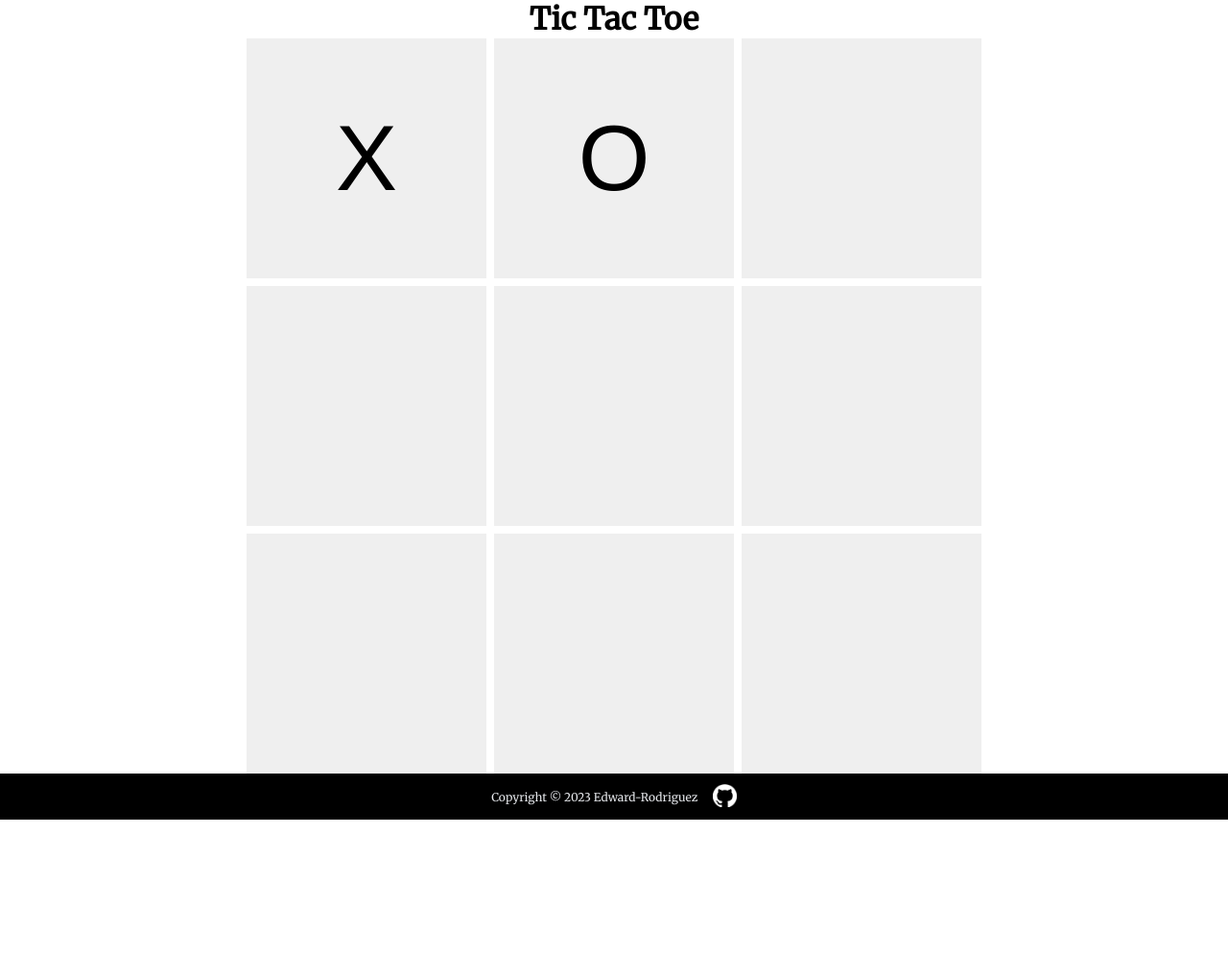
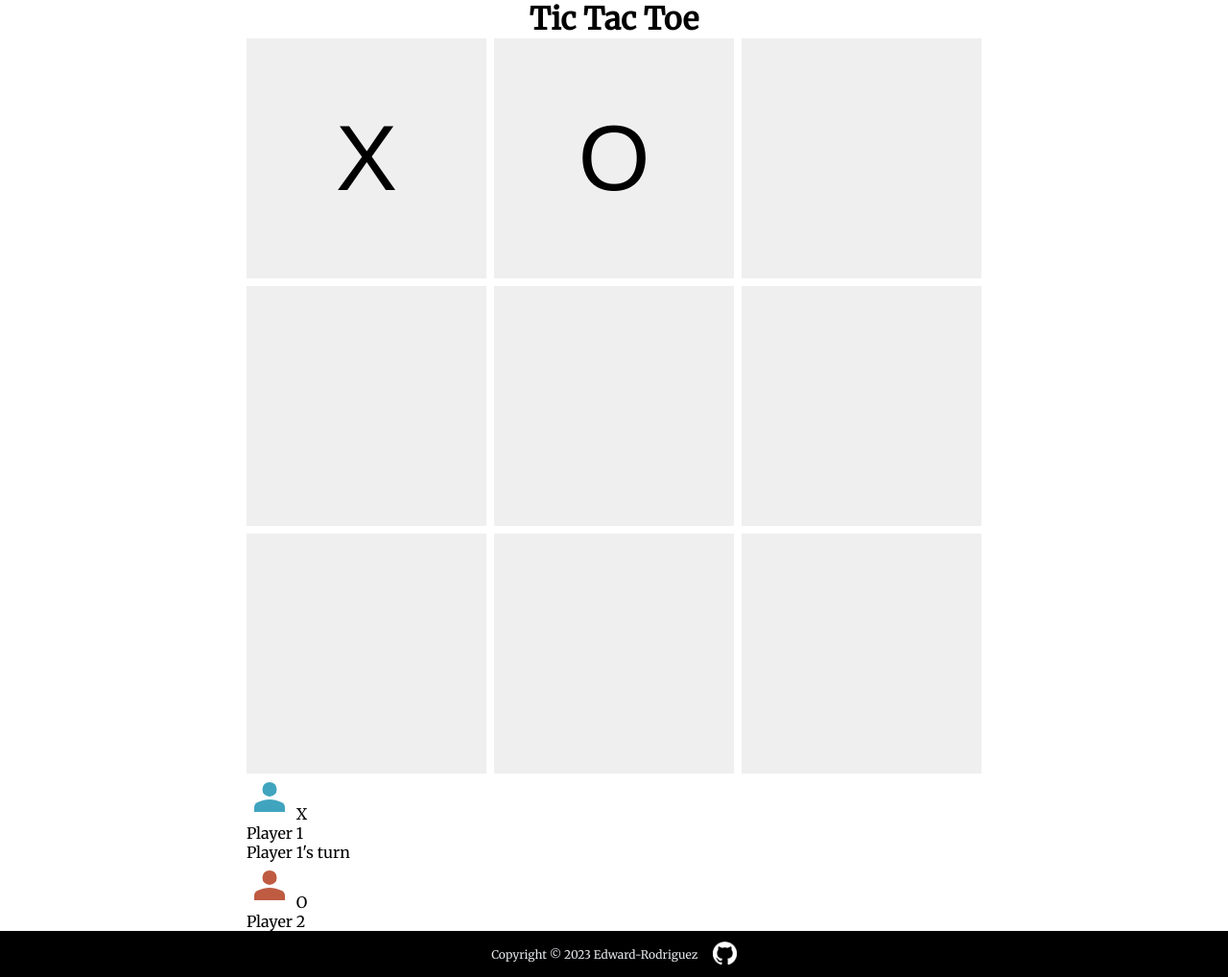
Before and after one commit to Edward-Rodriguez/tic-tac-toe, a plain HTML site: page index.html in a window 1280 px wide. Shown: the whole page at 96% size. Before the commit the page ends 854 px from the top, so only its background shows below. Drawn offline with Linux system fonts and the light colour scheme.

Commit message:
Add player avatars and player names to html

```diff
--- a/index.html
+++ b/index.html
@@ -26,8 +26,22 @@
                 <button data-row="2" data-col="1" class="cell"></button>
                 <button data-row="2" data-col="2" class="cell"></button>
             </div>
-            <div class="player-turn"></div>
-            <div class="result"></div>
+            <div class="player-turn">
+                <div class="player-one">
+                    <img src="images/playerone.svg" alt="" />
+                    <span class="token">X</span>
+                    <p class="player-name">Player 1</p>
+                </div>
+                <p id="player-turn-msg">Player 1's turn</p>
+                <div class="player-two">
+                    <img src="images/playertwo.svg" alt="" />
+                    <span class="token">O</span>
+                    <p class="player-name">Player 2</p>
+                </div>
+            </div>
+            <div class="result">
+
+            </div>
         </main>
         <footer>
             <p>Copyright &copy; 2023 Edward-Rodriguez</p>
```
Also changed, not shown: images/playerone.svg (added), images/playertwo.svg (added).
